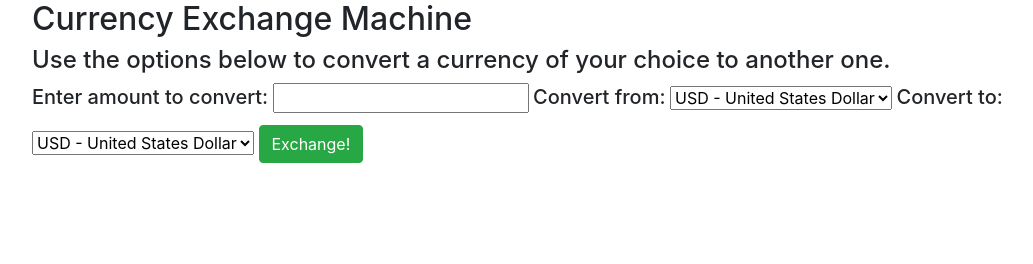
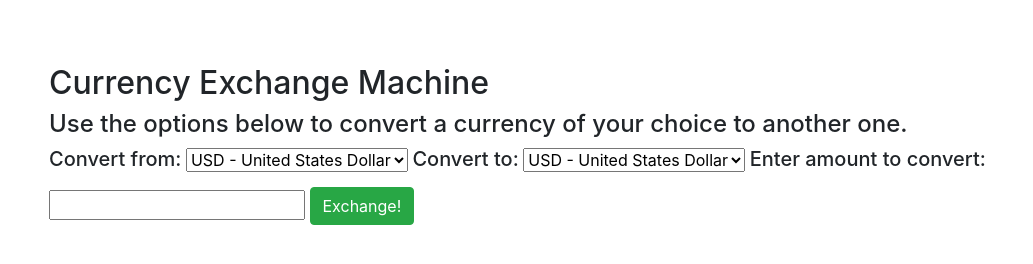
Before and after one commit to beads89/currency-project, a website built with webpack: page src/index.html in a window 1280 px wide. Shown: the whole page, without its empty margins (53-1086 px from the left). Built offline with nearby package versions, Linux system fonts and the light colour scheme.

Commit message:
move enter amount box below currency type boxes

```diff
--- a/src/css/styles.css
+++ b/src/css/styles.css
@@ -0,0 +1,3 @@
+.jumbotron {
+  background-color: white;
+}
--- a/src/index.html
+++ b/src/index.html
@@ -5,12 +5,10 @@
   <title>Currency Exchange</title>
 </head>
 <body>
-  <div class="container">
+  <div class="container jumbotron pad">
     <h2>Currency Exchange Machine</h2>
     <h4>Use the options below to convert a currency of your choice to another one.</h4>
     <form id="exchange">
-      <label for="currencyAmount"><h5>Enter amount to convert:</h5></label>
-      <input type="number" step="0.01" name="currencyAmount" id="currencyAmount">
       <label for="currencyFrom"><h5>Convert from:</h5></label>
       <select name="currencyFrom" id="currencyFrom">
         <option value="USD">USD - United States Dollar</option>
@@ -31,6 +29,8 @@
         <option value="PHP">PHP - Phillipine Peso</option>
         <option value="NZD">NZD - New Zealand Dollar</option>
       </select>
+      <label for="currencyAmount"><h5>Enter amount to convert:</h5></label>
+      <input type="number" step="0.01" name="currencyAmount" id="currencyAmount">
       <button class="btn btn-success" type="submit">Exchange!</button>
     </form>
     <p id="currencyOutput"></p>
```
